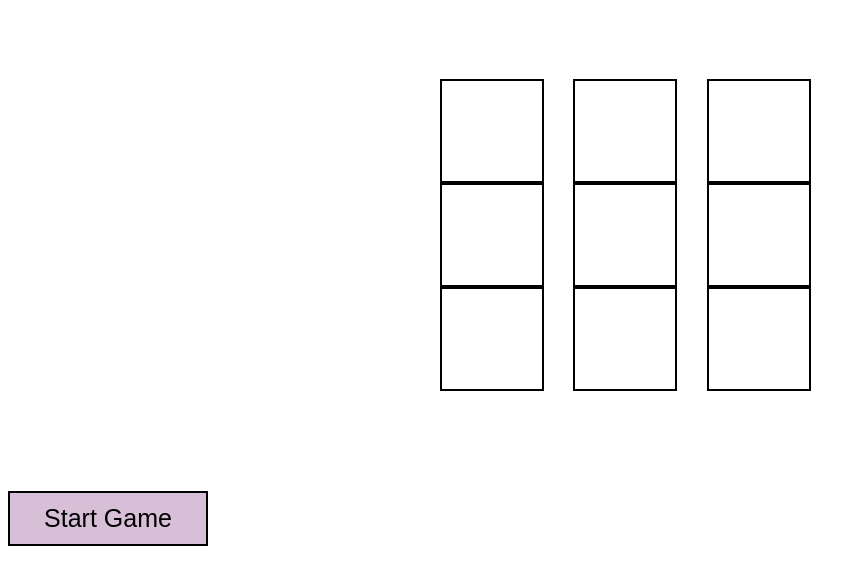
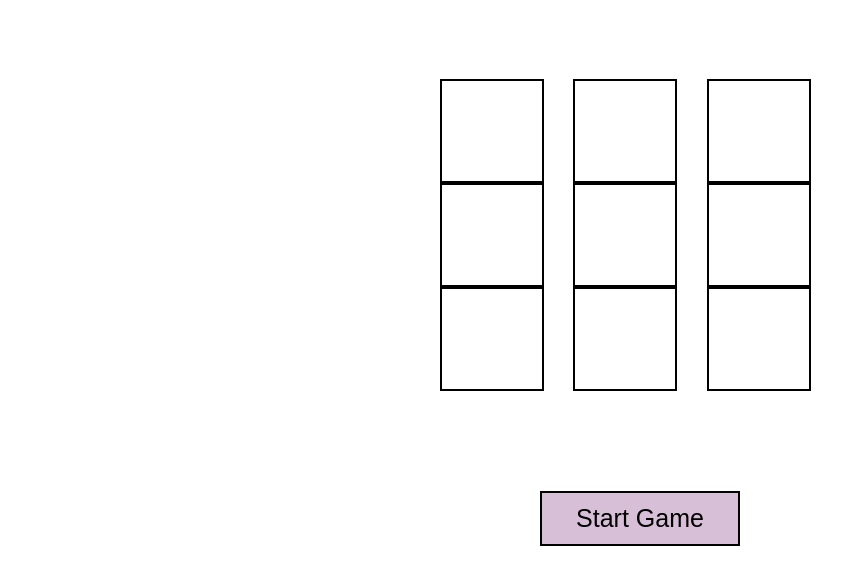
Before and after one commit to tpham912/TicTacToeGame, a plain HTML site: page index.html in a window 1280 px wide. Shown: the part 99-684 px from the top of the page, without its empty margins (0-866 px from the left). Drawn offline with Linux system fonts and the light colour scheme.

Commit message:
aligned the start button

```diff
--- a/style.css
+++ b/style.css
@@ -30,4 +30,10 @@ body {
     height: 55px;
     font-size: 25px;
     border: 2px solid;
+    margin: auto;
+    display: flex;
+    text-align: center;
+    justify-content: center;
+    align-items: center;
+
 }
```
